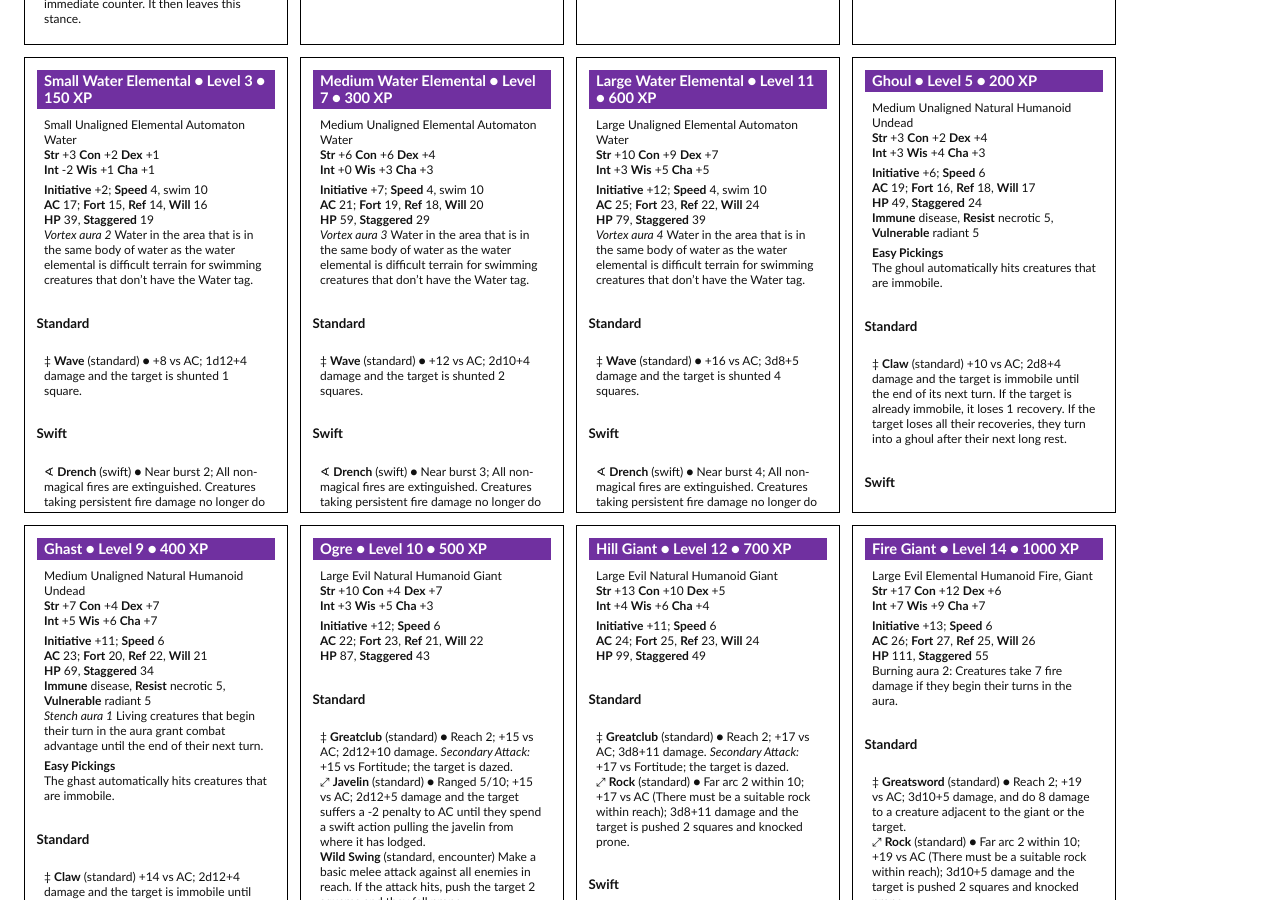
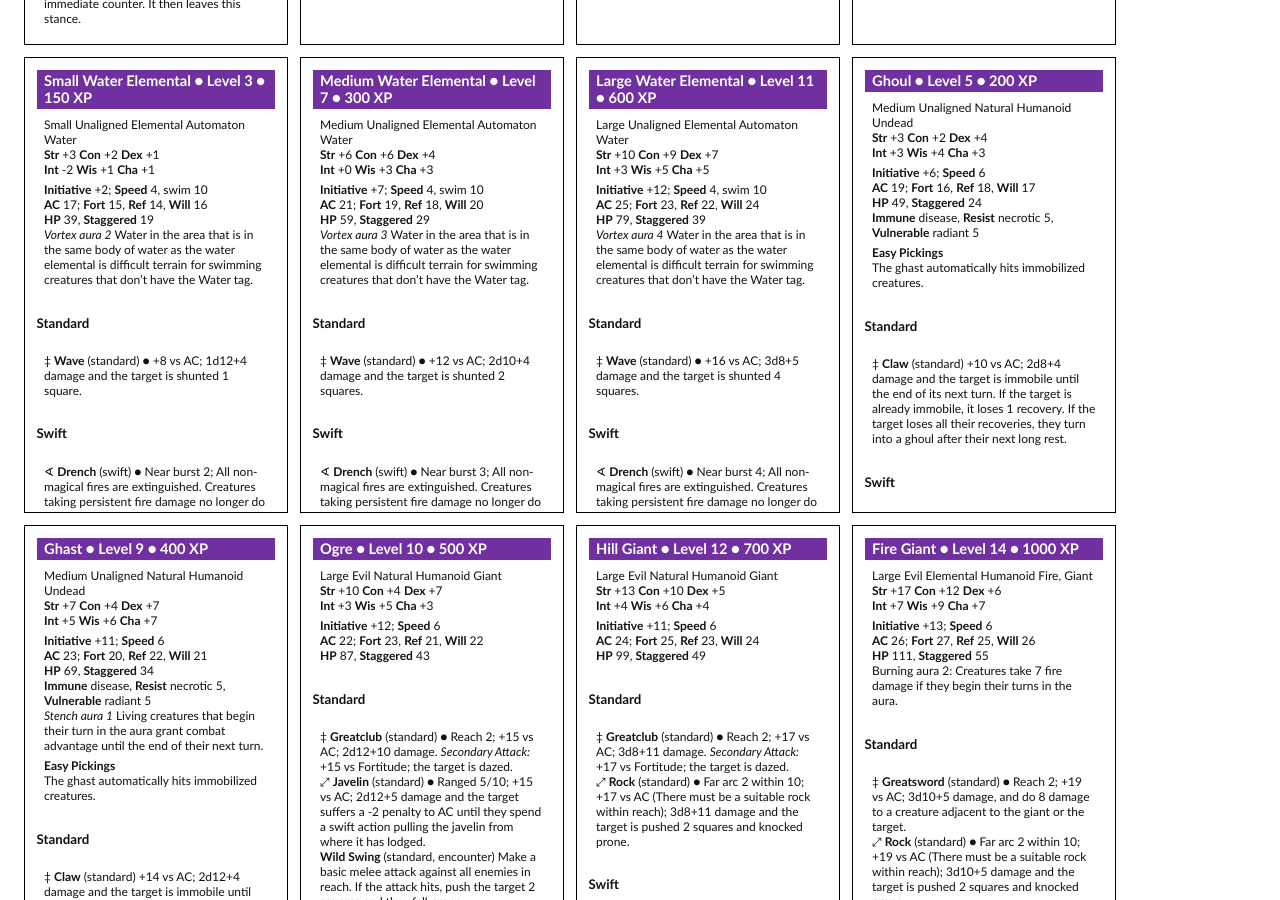
Before and after one commit to Sanglorian/orcus, a Jekyll site: the page Power Cards.html, which Jekyll copies as it is, in a window 1280 px wide and 900 px high, scrolled down 8151 px. Built offline with Jekyll 4.4.1, drawn with Linux system fonts in a browser that asks for light colours.

Commit message:
Update Power Cards.html

```diff
--- a/Power Cards.html
+++ b/Power Cards.html
@@ -806,7 +806,7 @@ If the fire elemental is doused in water, smothered or otherwise risks being put
 <strong>HP</strong> 49, <strong>Staggered</strong> 24<br/>
 <strong>Immune</strong> disease, <strong>Resist</strong> necrotic 5, <strong>Vulnerable</strong> radiant 5</p>
 <p><strong>Easy Pickings</strong><br/>
-The ghoul automatically hits creatures that are immobile.</p><h5>Standard</h5><p>‡ <strong>Claw</strong> (standard) +10 vs AC; 2d8+4 damage and the target is immobile until the end of its next turn. If the target is already immobile, it loses 1 recovery. If the target loses all their recoveries, they turn into a ghoul after their next long rest.</p><h5>Swift</h5><p><strong>Shuffle</strong> (swift) The ghoul shifts 1 space.</p>
+The ghast automatically hits immobilized creatures.</p><h5>Standard</h5><p>‡ <strong>Claw</strong> (standard) +10 vs AC; 2d8+4 damage and the target is immobile until the end of its next turn. If the target is already immobile, it loses 1 recovery. If the target loses all their recoveries, they turn into a ghoul after their next long rest.</p><h5>Swift</h5><p><strong>Shuffle</strong> (swift) The ghoul shifts 1 space.</p>
 </div><div class="card"><h4 class="Heading-4---Monster" id="ghast">Ghast ● Level 9 ● 400 XP</h4>
 <p>Medium Unaligned Natural Humanoid Undead<br/>
 <strong>Str</strong> +7 <strong>Con</strong> +4 <strong>Dex</strong> +7<br/>
@@ -817,7 +817,7 @@ The ghoul automatically hits creatures that are immobile.</p><h5>Standard</h5><p
 <strong>Immune</strong> disease, <strong>Resist</strong> necrotic 5, <strong>Vulnerable</strong> radiant 5<br/>
 <em>Stench aura 1</em> Living creatures that begin their turn in the aura grant combat advantage until the end of their next turn.</p>
 <p><strong>Easy Pickings</strong><br/>
-The ghast automatically hits creatures that are immobile.</p><h5>Standard</h5><p>‡ <strong>Claw</strong> (standard) +14 vs AC; 2d12+4 damage and the target is immobile until the end of its next turn. If the target is already immobile, it loses 1 recovery. If the target loses all their recoveries, they turn into a ghast after their next long rest.</p><h5>Swift</h5><p><strong>Shuffle</strong> (swift) The ghast shifts 1 space.</p>
+The ghast automatically hits immobilized creatures.</p><h5>Standard</h5><p>‡ <strong>Claw</strong> (standard) +14 vs AC; 2d12+4 damage and the target is immobile until the end of its next turn. If the target is already immobile, it loses 1 recovery. If the target loses all their recoveries, they turn into a ghast after their next long rest.</p><h5>Swift</h5><p><strong>Shuffle</strong> (swift) The ghast shifts 1 space.</p>
 </div><div class="card"><h4 class="Heading-4---Monster" id="ogre">Ogre ● Level 10 ● 500 XP</h4>
 <p>Large Evil Natural Humanoid Giant<br/>
 
```
